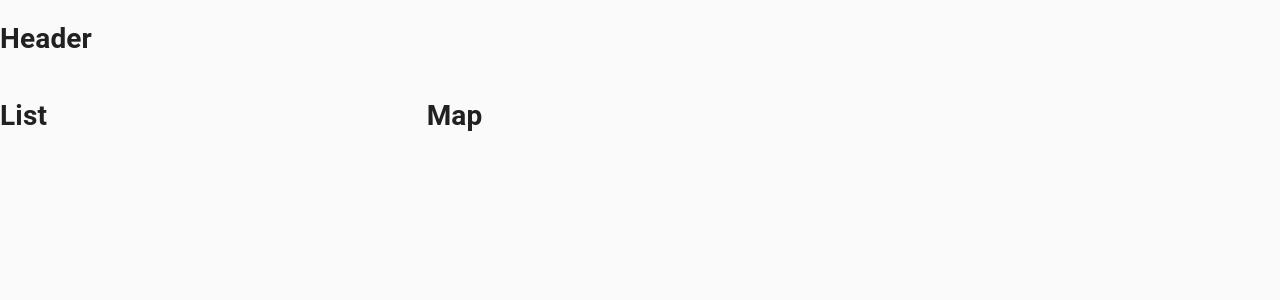
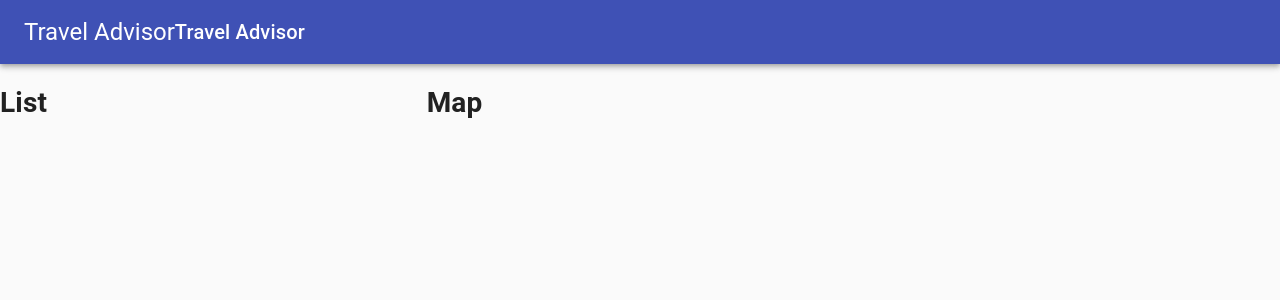
Before and after one commit to zenidith/react-travel-advisor, a React (Create React App) app: page / in a window 1280 px wide. Shown: the top 300 px of the page. Built offline with nearby package versions, Linux system fonts and the light colour scheme.

Commit message:
fixing up the main page

```diff
--- a/src/components/Header/Header.jsx
+++ b/src/components/Header/Header.jsx
@@ -1,8 +1,21 @@
 import React from 'react';
+import { Autocomplete } from '@react-google-maps/api';
+import { AppBar, Toolbar, Typography, InputBase, Box } from '@material-ui/core';
 
 const Header = () => {
     return (
-        <h1>Header</h1>
+        <AppBar position="static">
+            <Toolbar className="classes.toolbar">
+                <Typography variant="h5" className='classes.title'>
+                    Travel Advisor
+                </Typography>
+                <Box display="flex">
+                    <Typography variant="h6" className='classes.title'>
+                        Travel Advisor
+                    </Typography>
+                </Box>
+            </Toolbar>
+        </AppBar>
     );
 }
 
```
